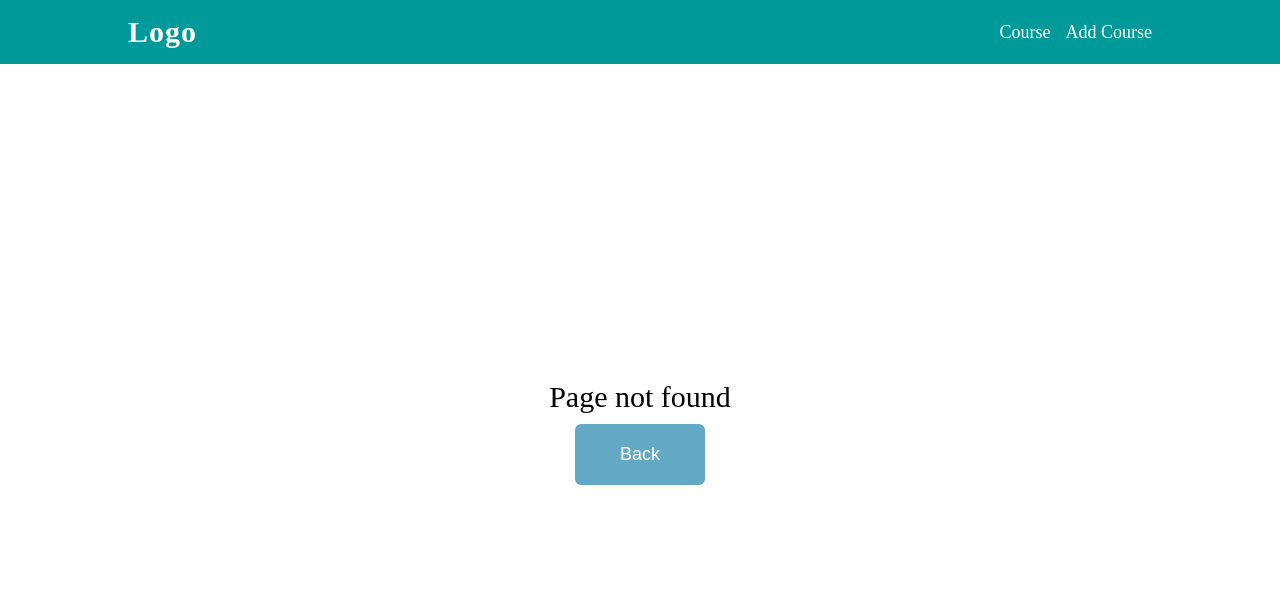
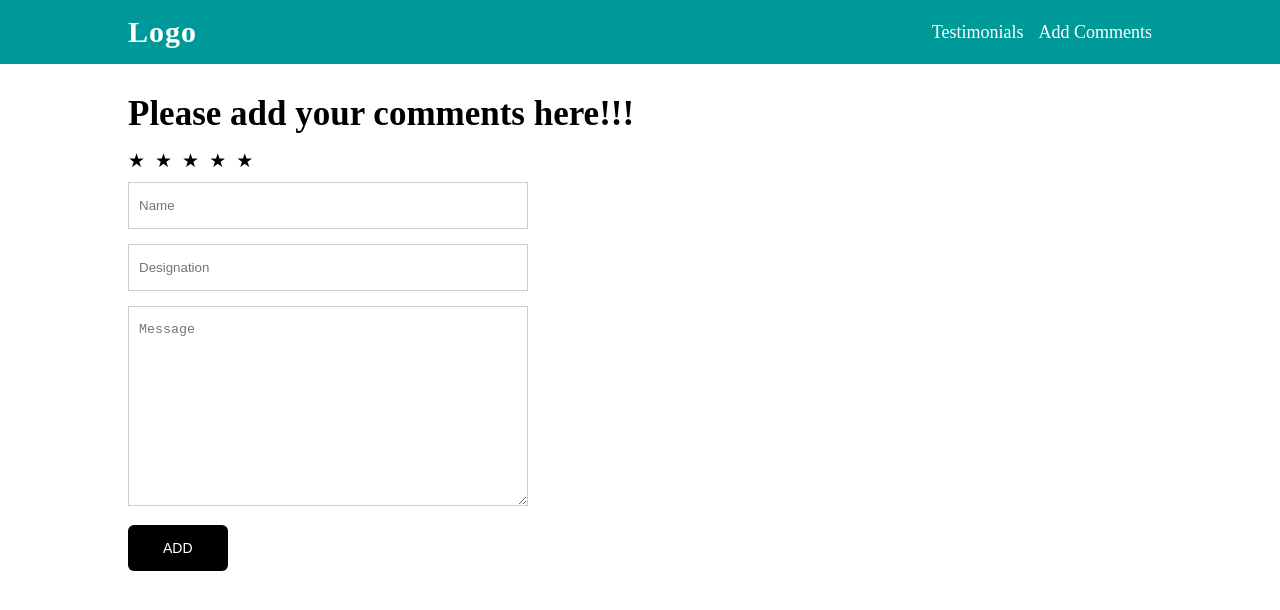
Before and after one commit to grgshankar/test-react-deploy, a React (Create React App) app: page /addComment in a window 1280 px wide. Before the commit this address had no page. Shown: the top 610 px of the page. Built offline with nearby package versions, Linux system fonts and the light colour scheme.

Commit message:
chaning the course to testimonials project

```diff
--- a/src/App.css
+++ b/src/App.css
@@ -72,7 +72,7 @@
   text-transform: uppercase;
 }
 
-.listCourse {
+.listComment {
   background: #fff;
   box-shadow: 0px 0px 10px #ccc;
   padding: 20px;
@@ -83,11 +83,11 @@
   grid-template-columns: repeat(3, 1fr);
   grid-gap: 20px;
 }
-.listCourse strong {
+.listComment strong {
   display: block;
   font-size: 30px;
 }
-.listCourse span {
+.listComment span {
   display: block;
   margin: 10px 0px;
   margin-top: 0px;
@@ -102,12 +102,12 @@
 .btn_ a {
   color: #fff;
 }
-.listCourse button.btn_.view_ {
+.listComment button.btn_.view_ {
   background-color: #3c8a3c;
   margin-right: 10px;
   cursor: pointer;
 }
-.courseListWrapper h1 {
+.commentListWrapper h1 {
   display: block;
   margin-top: 30px;
   margin-bottom: 0px;
@@ -121,7 +121,7 @@
   text-decoration: none;
   margin: 10px 0px;
 }
-.courseListWrapper .btn_.btn_back {
+.commentListWrapper .btn_.btn_back {
   margin-bottom: 30px;
 }
 .btn_.btn_back a {
@@ -148,23 +148,23 @@
   color: #099;
 }
 
-.listCourse .title_wrapper {
+.listComment .title_wrapper {
   position: relative;
 }
-.listCourse .title_wrapper .rating_wrapper {
+.listComment .title_wrapper .rating_wrapper {
   position: absolute;
   right: 0;
   top: 5px;
 }
-.listCourse .title_wrapper .rating_wrapper button.star {
+.listComment .title_wrapper .rating_wrapper button.star {
   font-size: 16px;
   padding: 0px;
   margin-right: 4px;
 }
-.listCourse .title_wrapper .rating_wrapper button.star:last-child {
+.listComment .title_wrapper .rating_wrapper button.star:last-child {
   margin-right: 0px;
 }
-.listCourse .content_wrap {
+.listComment .content_wrap {
   margin-bottom: 10px;
 }
 
--- a/src/Header.js
+++ b/src/Header.js
@@ -12,8 +12,8 @@ const Header = () => {
             </Link>
           </div>
           <div className="RightSide">
-            <Link to="/">Course</Link>
-            <Link to="/addCourse">Add Course</Link>
+            <Link to="/">Testimonials</Link>
+            <Link to="/addComment">Add Comments</Link>
           </div>
         </div>
       </div>
--- /dev/null
+++ b/src/components/AddComment.js
@@ -0,0 +1,14 @@
+import React from "react";
+import Header from "../Header";
+import CommentForm from "./CommentForm";
+
+const AddComment = () => {
+  return (
+    <>
+      <Header />
+      <CommentForm />
+    </>
+  );
+};
+
+export default AddComment;
--- a/src/components/AddCourse.js
+++ /dev/null
@@ -1,14 +0,0 @@
-import React from "react";
-import Header from "../Header";
-import CourseForm from "./CourseForm";
-
-const Home = () => {
-  return (
-    <>
-      <Header />
-      <CourseForm />
-    </>
-  );
-};
-
-export default Home;
--- a/src/components/CourseForm.js
+++ b/src/components/CommentForm.js
@@ -2,37 +2,37 @@ import React, { useRef, useState } from "react";
 import { useNavigate } from "react-router-dom";
 import Rating from "./Rating";
 
-const CourseForm = () => {
-  const getCourse = useRef();
-  const getAuthor = useRef();
+const CommentForm = () => {
+  const getName = useRef();
+  const getDesignations = useRef();
   const getMessage = useRef();
   const [rating, setRating] = useState(0);
   const [ratingHover, setRatingHover] = useState(0);
-  const initialData = localStorage.getItem("courseList");
+  const initialData = localStorage.getItem("commentList");
   const finalData = initialData ? JSON.parse(initialData) : [];
   const navigate = useNavigate();
 
-  const courseHandlers = (e) => {
+  const commentsHandlers = (e) => {
     e.preventDefault();
-    const course = getCourse.current.value;
-    const author = getAuthor.current.value;
+    const name = getName.current.value;
+    const designation = getDesignations.current.value;
     const message = getMessage.current.value;
     const dataStore = {
       id: Math.random(),
-      course,
-      author,
+      name,
+      designation,
       message,
       rating,
     };
     navigate("/");
     const addedData = [dataStore, ...finalData];
-    localStorage.setItem("courseList", JSON.stringify(addedData));
+    localStorage.setItem("commentList", JSON.stringify(addedData));
   };
   return (
     <>
       <div className="formWrapper">
         <div className="container">
-          <h1>Please add your course here!!!</h1>
+          <h1>Please add your comments here!!!</h1>
           <div className="rating_wrapper">
             <Rating
               rating={rating}
@@ -42,15 +42,19 @@ const CourseForm = () => {
             />
           </div>
           <form>
-            <input type="text" placeholder="Course Name" ref={getCourse} />
-            <input type="text" placeholder="Author" ref={getAuthor} />
+            <input type="text" placeholder="Name" ref={getName} />
+            <input
+              type="text"
+              placeholder="Designation"
+              ref={getDesignations}
+            />
             <textarea
               type="text"
               placeholder="Message"
               ref={getMessage}
             ></textarea>
           </form>
-          <button className="btn_ btn_submit" onClick={courseHandlers}>
+          <button className="btn_ btn_submit" onClick={commentsHandlers}>
             Add
           </button>
         </div>
@@ -59,4 +63,4 @@ const CourseForm = () => {
   );
 };
 
-export default CourseForm;
+export default CommentForm;
--- a/src/components/Course.js
+++ b/src/components/Home.js
@@ -1,20 +1,19 @@
 import React, { useState } from "react";
 import { Link } from "react-router-dom";
 import Header from "../Header";
-import CourseComponent from "./CourseComponent";
+import ListOfComments from "./ListOfComments";
 
-const Course = () => {
+const Home = () => {
   const [finalData, setFinalData] = useState(() => {
-    const initialData = localStorage.getItem("courseList");
+    const initialData = localStorage.getItem("commentList");
     return initialData ? JSON.parse(initialData) : [];
   });
 
   const removeDataHandler = (id) => {
     //
-    // console.log("id", id);
     const updatedData = finalData.filter((item) => item.id !== id);
     setFinalData(updatedData);
-    localStorage.setItem("courseList", JSON.stringify(updatedData));
+    localStorage.setItem("commentList", JSON.stringify(updatedData));
   };
 
   return (
@@ -22,15 +21,15 @@ const Course = () => {
       <Header />
       {finalData.length > 0 ? (
         <>
-          <div className="courseListWrapper">
+          <div className="commentListWrapper">
             <div className="container">
               <h1>Courses</h1>
               <button className="btn_ btn_back">
-                <Link to="/addCourse">Back</Link>
+                <Link to="/addComment">Back</Link>
               </button>
               <div className="listRow">
                 {finalData.map((data) => (
-                  <CourseComponent
+                  <ListOfComments
                     key={Math.random()}
                     data={data}
                     removeData={removeDataHandler}
@@ -46,11 +45,10 @@ const Course = () => {
             <div className="no_data_container">
               <div className="inner_content">
                 <p>
-                  There is no any other data!!! <br></br>Please go back to add
-                  some data !!!
+                  There is no any testimonials!!! <br></br>
                 </p>
                 <button className="btn_ btn_back">
-                  <Link to="/addCourse">Add Data</Link>
+                  <Link to="/addComment">Add Testimonials</Link>
                 </button>
               </div>
             </div>
@@ -61,4 +59,4 @@ const Course = () => {
   );
 };
 
-export default Course;
+export default Home;
--- a/src/components/CourseComponent.js
+++ b/src/components/ListOfComments.js
@@ -1,7 +1,7 @@
 import React from "react";
 import { Link } from "react-router-dom";
 
-const CourseComponent = (props) => {
+const ListOfComments = (props) => {
   //retreiving rating
   const ratingHtml = (ratingNumber) => {
     const ratingWrapperHtml = [];
@@ -25,12 +25,12 @@ const CourseComponent = (props) => {
   };
   return (
     <>
-      <div className="listCourse">
+      <div className="listComment">
         <div className="title_wrapper">
-          <strong>{props.data.course}</strong>
+          <strong>{props.data.name}</strong>
           <div className="rating_wrapper">{ratingHtml(props.data.rating)}</div>
         </div>
-        <span className="name_">{props.data.author}</span>
+        <span className="name_">{props.data.desingation}</span>
         <div className="content_wrap">
           <p>{trimMessage(props.data.message)}</p>
         </div>
@@ -48,4 +48,4 @@ const CourseComponent = (props) => {
   );
 };
 
-export default CourseComponent;
+export default ListOfComments;
--- a/src/components/SingleCourse.js
+++ b/src/components/SingleCourse.js
@@ -5,7 +5,7 @@ import Header from "../Header";
 const SingleCourse = () => {
   const { id } = useParams();
   const getId = Number(id);
-  const initialData = localStorage.getItem("courseList");
+  const initialData = localStorage.getItem("commentList");
   const storedDataObject = initialData ? JSON.parse(initialData) : [];
   const finalData = storedDataObject.filter((item) => item.id === getId);
 
@@ -29,8 +29,8 @@ const SingleCourse = () => {
           <Link to="/">Back</Link>
         </button>
         <div className="content_wrap">
-          <h2>{finalData[0].course}</h2>
-          <span className="name_">{finalData[0].author}</span>
+          <h2>{finalData[0].name}</h2>
+          <span className="name_">{finalData[0].designation}</span>
           <div className="rating_wrapper">
             {ratingHtml(finalData[0].rating)}
           </div>
--- a/src/components/routers/MyRouter.js
+++ b/src/components/routers/MyRouter.js
@@ -1,7 +1,7 @@
 import React from "react";
 import { BrowserRouter, Route, Routes } from "react-router-dom";
-import Course from "../Course";
-import AddCourse from "../AddCourse";
+import Home from "../Home";
+import AddComment from "../AddComment";
 import NotFound from "../NotFound";
 import SingleCourse from "../SingleCourse";
 
@@ -10,8 +10,8 @@ const MyRouter = () => {
     <>
       <BrowserRouter>
         <Routes>
-          <Route path="/" element={<Course />} />
-          <Route path="/addCourse" element={<AddCourse />} />
+          <Route path="/" element={<Home />} />
+          <Route path="/addComment" element={<AddComment />} />
           <Route path="/views/:id" element={<SingleCourse />} />
           <Route path="*" element={<NotFound />} />
         </Routes>
```
